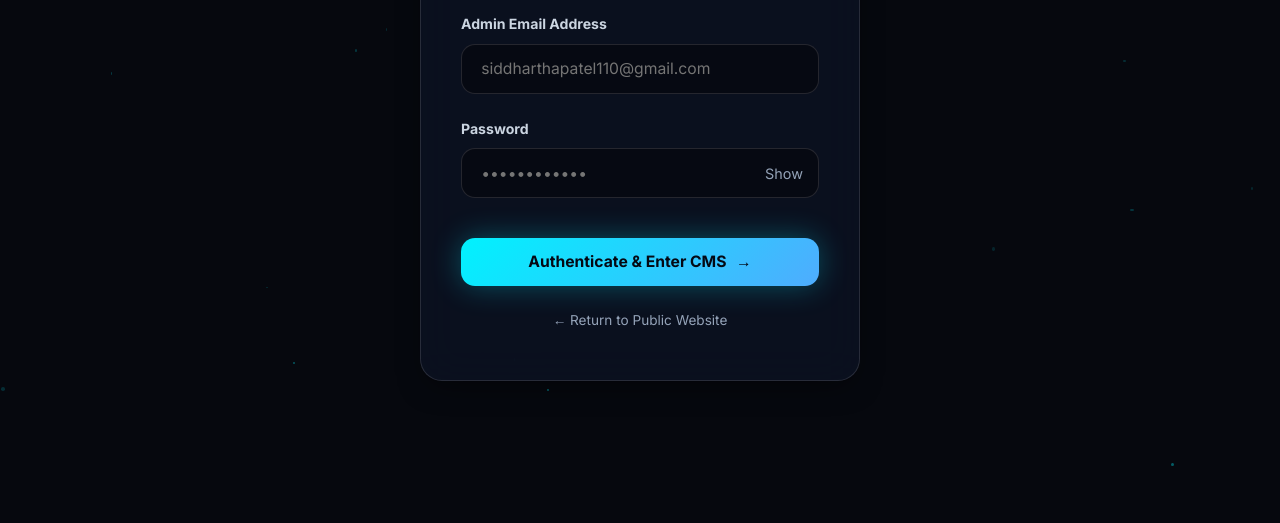
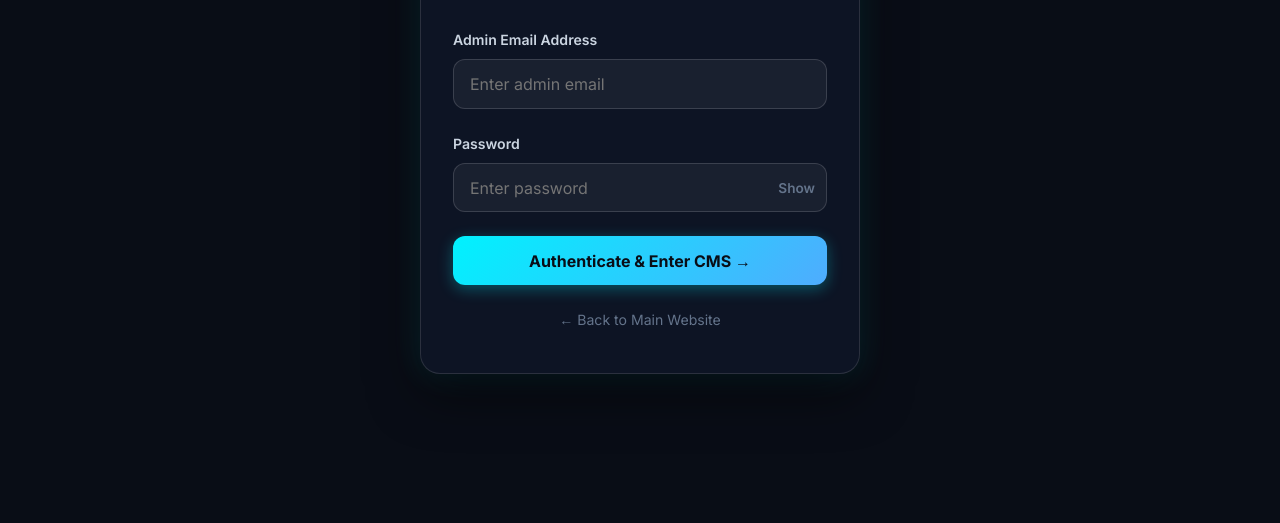
Before and after one commit to SidL340/portfolio, a plain HTML site: page login.html in a window 1280 px wide. Shown: the part 277-800 px from the top of the page. Drawn offline with Linux system fonts and the light colour scheme.

Commit message:
Clear prefilled credentials from admin login form

```diff
--- a/login.html
+++ b/login.html
@@ -3,7 +3,7 @@
 <head>
   <meta charset="UTF-8">
   <meta name="viewport" content="width=device-width, initial-scale=1.0">
-  <title>Admin Login | Siddhartha Patel Portfolio</title>
+  <title>Admin Portal Login | Siddhartha Patel Portfolio</title>
   <link rel="stylesheet" href="style.css">
   <style>
     body {
@@ -11,100 +11,146 @@
       display: flex;
       align-items: center;
       justify-content: center;
-      background: var(--bg-dark);
-      position: relative;
+      background: #090d16;
+      padding: 1.5rem;
     }
     .login-card {
-      background: var(--bg-card);
-      border: 1px solid rgba(255, 255, 255, 0.12);
-      border-radius: var(--radius-lg);
-      padding: 3rem 2.5rem;
       width: 100%;
       max-width: 440px;
-      backdrop-filter: blur(20px);
-      box-shadow: var(--shadow-lg);
-      position: relative;
-      z-index: 10;
+      background: rgba(15, 23, 42, 0.75);
+      border: 1px solid rgba(255, 255, 255, 0.12);
+      border-radius: 20px;
+      padding: 2.5rem 2rem;
+      backdrop-filter: blur(16px);
+      box-shadow: 0 20px 50px rgba(0, 0, 0, 0.5), 0 0 30px rgba(0, 242, 254, 0.15);
+      text-align: center;
     }
     .login-brand {
-      text-align: center;
+      font-size: 2rem;
+      font-weight: 800;
+      color: #fff;
+      margin-bottom: 0.5rem;
+    }
+    .login-brand span { color: var(--accent-cyan); }
+    .login-sub {
+      color: var(--text-dim);
+      font-size: 0.95rem;
       margin-bottom: 2rem;
     }
-    .login-brand h2 {
-      font-size: 2rem;
-      margin-bottom: 0.4rem;
+    .form-group {
+      text-align: left;
+      margin-bottom: 1.5rem;
     }
-    .login-brand p {
-      color: var(--text-muted);
-      font-size: 0.9rem;
+    .form-group label {
+      display: block;
+      font-size: 0.88rem;
+      font-weight: 600;
+      color: var(--text-light);
+      margin-bottom: 0.5rem;
     }
-    .pwd-wrap {
+    .form-control {
+      width: 100%;
+      padding: 0.85rem 1rem;
+      background: rgba(255, 255, 255, 0.05);
+      border: 1px solid rgba(255, 255, 255, 0.15);
+      border-radius: 12px;
+      color: #fff;
+      font-size: 1rem;
+      outline: none;
+      transition: all 0.3s ease;
+    }
+    .form-control:focus {
+      border-color: var(--accent-cyan);
+      box-shadow: 0 0 15px rgba(0, 242, 254, 0.25);
+      background: rgba(255, 255, 255, 0.08);
+    }
+    .pwd-wrapper {
       position: relative;
     }
     .pwd-toggle {
       position: absolute;
-      right: 1rem;
+      right: 12px;
       top: 50%;
       transform: translateY(-50%);
       background: none;
       border: none;
-      color: var(--text-muted);
+      color: var(--text-dim);
       cursor: pointer;
+      font-size: 0.85rem;
+      font-weight: 600;
+    }
+    .pwd-toggle:hover { color: var(--accent-cyan); }
+    .error-alert {
+      background: rgba(239, 68, 68, 0.15);
+      border: 1px solid rgba(239, 68, 68, 0.4);
+      color: #fca5a5;
+      padding: 0.75rem;
+      border-radius: 10px;
       font-size: 0.9rem;
+      margin-bottom: 1.2rem;
+      display: none;
     }
-    .back-home {
-      display: inline-flex;
-      align-items: center;
-      gap: 0.4rem;
-      color: var(--text-muted);
-      font-size: 0.85rem;
+    .btn-login {
+      width: 100%;
+      padding: 0.9rem;
+      background: var(--grad-primary);
+      border: none;
+      border-radius: 12px;
+      color: #090d16;
+      font-weight: 700;
+      font-size: 1rem;
+      cursor: pointer;
+      transition: all 0.3s ease;
+      box-shadow: 0 4px 15px rgba(0, 242, 254, 0.3);
+    }
+    .btn-login:hover {
+      transform: translateY(-2px);
+      box-shadow: 0 8px 25px rgba(0, 242, 254, 0.5);
+    }
+    .back-link {
+      display: inline-block;
       margin-top: 1.5rem;
+      color: var(--text-dim);
+      text-decoration: none;
+      font-size: 0.88rem;
+      transition: color 0.2s;
     }
-    .back-home:hover {
-      color: var(--accent-cyan);
-    }
+    .back-link:hover { color: var(--accent-cyan); }
   </style>
 </head>
 <body>
 
-  <!-- Particles Background -->
-  <div id="particles-container"></div>
+  <div class="login-card">
+    <div class="login-brand">Sid<span>.</span> CMS Login</div>
+    <p class="login-sub">Secure Portal for Siddhartha Patel Portfolio</p>
 
-  <div class="login-card">
-    <div class="login-brand">
-      <h2>Sid<span class="gradient-text">.</span> CMS Login</h2>
-      <p>Secure Portal for Siddhartha Patel Portfolio</p>
-    </div>
+    <div id="error-box" class="error-alert">❌ Invalid Email or Password. Please try again.</div>
 
     <form id="login-form" onsubmit="handleLogin(event)">
       <div class="form-group">
-        <label for="admin-email">Admin Email Address</label>
-        <input type="email" id="admin-email" class="form-control" placeholder="siddharthapatel110@gmail.com" required>
+        <label for="email">Admin Email Address</label>
+        <input type="email" id="email" class="form-control" placeholder="Enter admin email" required>
       </div>
 
       <div class="form-group">
-        <label for="admin-password">Password</label>
-        <div class="pwd-wrap">
-          <input type="password" id="admin-password" class="form-control" placeholder="••••••••••••" required>
+        <label for="password">Password</label>
+        <div class="pwd-wrapper">
+          <input type="password" id="password" class="form-control" placeholder="Enter password" required>
           <button type="button" class="pwd-toggle" onclick="togglePasswordVisibility()">Show</button>
         </div>
       </div>
 
-      <button type="submit" class="btn btn-primary" style="width: 100%; justify-content: center; margin-top: 1rem;">
-        <span>Authenticate &amp; Enter CMS</span> &rarr;
+      <button type="submit" class="btn-login">
+        <span>Authenticate &amp; Enter CMS &rarr;</span>
       </button>
-
-      <div id="login-error" class="form-response-msg error" style="margin-top: 1.25rem; text-align: center;"></div>
     </form>
 
-    <div style="text-align: center;">
-      <a href="index.html" class="back-home">&larr; Return to Public Website</a>
-    </div>
+    <a href="index.html" class="back-link">&larr; Back to Main Website</a>
   </div>
 
   <script>
     function togglePasswordVisibility() {
-      const pwdInput = document.getElementById('admin-password');
+      const pwdInput = document.getElementById('password');
       const toggleBtn = document.querySelector('.pwd-toggle');
       if (pwdInput.type === 'password') {
         pwdInput.type = 'text';
@@ -117,43 +163,22 @@
 
     function handleLogin(e) {
       e.preventDefault();
-      const email = document.getElementById('admin-email').value.trim();
-      const password = document.getElementById('admin-password').value.trim();
-      const errorMsg = document.getElementById('login-error');
+      const email = document.getElementById('email').value.trim();
+      const pwd = document.getElementById('password').value;
+      const errorBox = document.getElementById('error-box');
 
-      // Credentials set by Siddhartha Patel:
-      // Email: siddharthapatel110@gmail.com
-      // Password: #%Gautam9845
-      if (email === 'siddharthapatel110@gmail.com' && password === '#%Gautam9845') {
-        sessionStorage.setItem('admin_authenticated', 'true');
-        sessionStorage.setItem('admin_user', email);
-        errorMsg.style.display = 'none';
+      if (email === 'siddharthapatel110@gmail.com' && pwd === '#%Gautam9845') {
+        sessionStorage.setItem('portfolio_admin_auth', 'true');
         window.location.href = 'admin.html';
       } else {
-        errorMsg.style.display = 'block';
-        errorMsg.textContent = '❌ Access Denied: Invalid Email Address or Password.';
+        errorBox.style.display = 'block';
+        setTimeout(() => { errorBox.style.display = 'none'; }, 4000);
       }
     }
 
-    // Particle effect script
-    (function initParticles() {
-      const container = document.getElementById('particles-container');
-      if (!container) return;
-      for (let i = 0; i < 30; i++) {
-        const p = document.createElement('div');
-        p.style.cssText = `
-          position: absolute;
-          left: ${Math.random() * 100}%;
-          top: ${Math.random() * 100}%;
-          width: ${Math.random() * 3 + 1}px;
-          height: ${Math.random() * 3 + 1}px;
-          background: var(--accent-cyan);
-          border-radius: 50%;
-          opacity: ${Math.random() * 0.3 + 0.1};
-        `;
-        container.appendChild(p);
-      }
-    })();
+    if (sessionStorage.getItem('portfolio_admin_auth') === 'true') {
+      window.location.href = 'admin.html';
+    }
   </script>
 </body>
 </html>
```
Also changed, not shown: public/login.html (+106 -81 lines).
